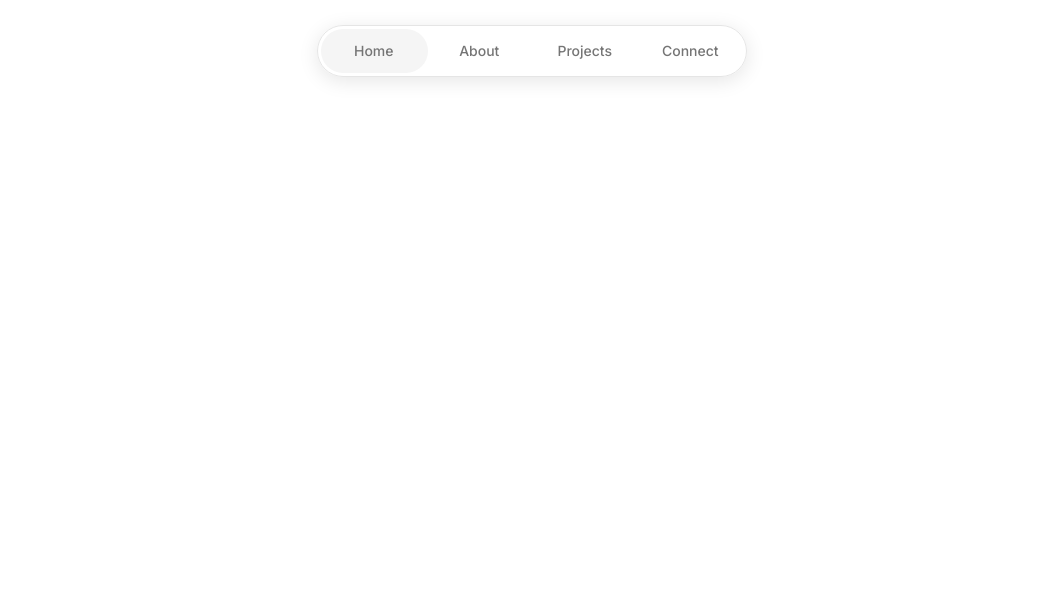
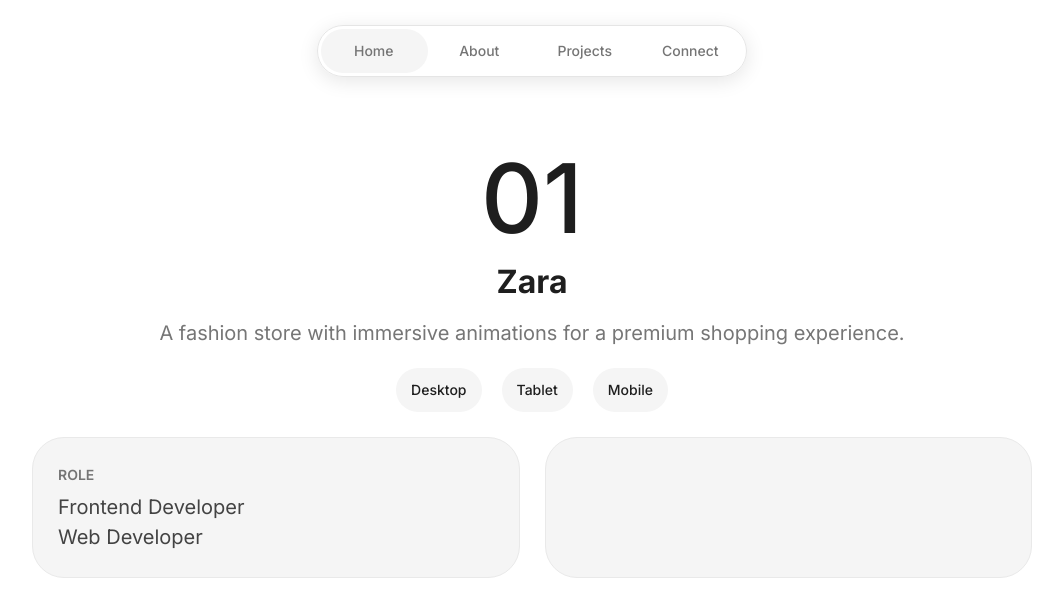
Before and after one commit to sadykzhanovsaid/portfolio, a React (Vite) app: page /project in a window 1280 px wide. Shown: the top 616 px of the page, without its empty margins (108-1171 px from the left). Built offline with nearby package versions, Linux system fonts and the light colour scheme.

Commit message:
add overview component

```diff
--- a/projects.jsx
+++ b/projects.jsx
@@ -1,16 +1,12 @@
 export const projects = [
     {
         id: 1,
-        title: "Learnly",
-        description: "A lesson-based app for on-demand skill-building.",
+        title: "Zara",
+        description: "A fashion store with immersive animations for a premium shopping experience.",
         screens: ["Desktop", "Tablet", "Mobile"],
-        stacksIMage: ["1.png", "2.png", "3.png"],
-        context: [
-            "As a UI/UX Designer and researcher for Learnly, an educational platform designed to enhance interactive learning experiences, my role was integral to creating user-centric solutions. I collaborated with a cross-functional team to understand the needs of students and educators, conducting usability studies and interviews to identify pain points and opportunities for improvement. Using these insights, I designed intuitive interfaces that simplified navigation and improved engagement, ensuring the platform catered to diverse learning styles.",
-            "The research phase played a pivotal role in the project, where I utilized surveys and A/B testing to refine design elements based on user feedback. I also created wireframes and prototypes to visualize the product's direction and validated these designs through iterative testing. By balancing aesthetic appeal with functionality, I helped establish Learnly as an accessible and efficient tool for learners. This experience solidified my expertise in crafting impactful designs rooted in real user needs.",
-            "As a UI/UX Designer and researcher for Learnly, an educational platform designed to enhance interactive learning experiences, my role was integral to creating user-centric solutions. I collaborated with a cross-functional team to understand the needs of students and educators, conducting usability studies and interviews to identify pain points and opportunities for improvement. Using these insights, I designed intuitive interfaces that simplified navigation and improved engagement, ensuring the platform catered to diverse learning styles."
-        ],
-        projectImage: ["1.png", "2.png", "3.png", "4.png"],
+        stacksImage: [],
+        context: [],
+        projectImages: [],
         type: "full", // mobile - desktop
     }
 ]
--- a/src/pages/project/Project.jsx
+++ b/src/pages/project/Project.jsx
@@ -2,13 +2,25 @@
 import "./Project.css"
 
 import Hero from "../../components/hero/Hero.jsx"
-import Other from "./other/Other.jsx"
+import Overview from "./overview/Overview.jsx"
+
+import {projects} from "../../../projects.jsx"
 
 function Project() {
+    const project = projects[0]
+
     return (
         <main className="project">
-            <Hero/>
-            <Other/>
+            <Hero
+                type="project"
+                index={project.id}
+                title={project.title}
+                description={project.description}
+                screens={project.screens}
+            />
+            <Overview
+                stacksImage={project.stacksImage}
+            />
         </main>
     );
 }
--- a/src/pages/project/other/Other.jsx
+++ /dev/null
@@ -1,16 +0,0 @@
-import React from "react"
-import "./Other.css"
-
-function Other() {
-    return (
-        <section className="other">
-            <div className="container">
-                <div className="other__box">
-
-                </div>
-            </div>
-        </section>
-    );
-}
-
-export default Other
--- /dev/null
+++ b/src/pages/project/overview/Overview.css
@@ -0,0 +1,93 @@
+.overview {
+    animation: Overview 0.5s ease;
+}
+
+@keyframes Overview {
+    0% {
+        transform: translateY(50px);
+    }
+
+    100% {
+        transform: translateY(0);
+    }
+}
+
+
+.overview__box {
+    display: flex;
+    justify-content: space-between;
+    gap: 25px;
+}
+
+.overview__role {
+    padding: 30px 25px;
+
+    width: calc((100% - 25px) / 2);
+
+    display: flex;
+    flex-direction: column;
+    gap: 15px;
+
+    background-color: #F5F5F5;
+    border: 1px solid #E9E9E9;
+    border-radius: 32px;
+}
+
+.overview__role-type {
+    font-weight: 600;
+    font-size: 14px;
+    line-height: 100%;
+    color: #757575;
+
+    text-transform: uppercase;
+}
+
+.overview__role-content {
+    display: flex;
+    flex-direction: column;
+    gap: 10px;
+}
+
+.overview__role-title {
+    font-weight: 400;
+    font-size: 20px;
+    line-height: 100%;
+    color: #434343;
+}
+
+.overview__role-description {
+    font-weight: 400;
+    font-size: 20px;
+    line-height: 100%;
+    color: #434343;
+}
+
+.overview__stacks {
+    padding: 30px 25px;
+
+    width: calc((100% - 25px) / 2);
+
+    display: flex;
+    align-items: center;
+    justify-content: space-between;
+
+    background-color: #F5F5F5;
+    border: 1px solid #E9E9E9;
+    border-radius: 32px;
+}
+
+.overview__stack {}
+
+@media (max-width: 700px) {
+    .overview__box {
+        flex-wrap: wrap;
+    }
+
+    .overview__role {
+        width: 100%;
+    }
+
+    .overview__stacks {
+        width: 100%;
+    }
+}
--- /dev/null
+++ b/src/pages/project/overview/Overview.jsx
@@ -0,0 +1,33 @@
+import React from "react"
+import "./Overview.css"
+
+function Overview({stacksImage}) {
+    return (
+        <section className="overview">
+            <div className="container">
+                <div className="overview__box">
+                    <div className="overview__role">
+                        <p className="overview__role-type">Role</p>
+
+                        <div className="overview__role-content">
+                            <p className="overview__role-title">Frontend Developer</p>
+                            <p className="overview__role-description">Web Developer</p>
+                        </div>
+                    </div>
+
+                    <div className="overview__stacks">
+                        {stacksImage.map((stack, index) => {
+                            return (
+                                <div key={index} className={`overview__stack ${stack.slice(0, -4)}`}>
+                                    <img src={`/stacks/${stack}`} alt={stack.slice(0, -4)}/>
+                                </div>
+                            )
+                        })}
+                    </div>
+                </div>
+            </div>
+        </section>
+    );
+}
+
+export default Overview
```
Also changed, not shown: src/pages/project/context/Context.jsx (added, +10 -0 lines), src/pages/project/context/Context.css (added).
